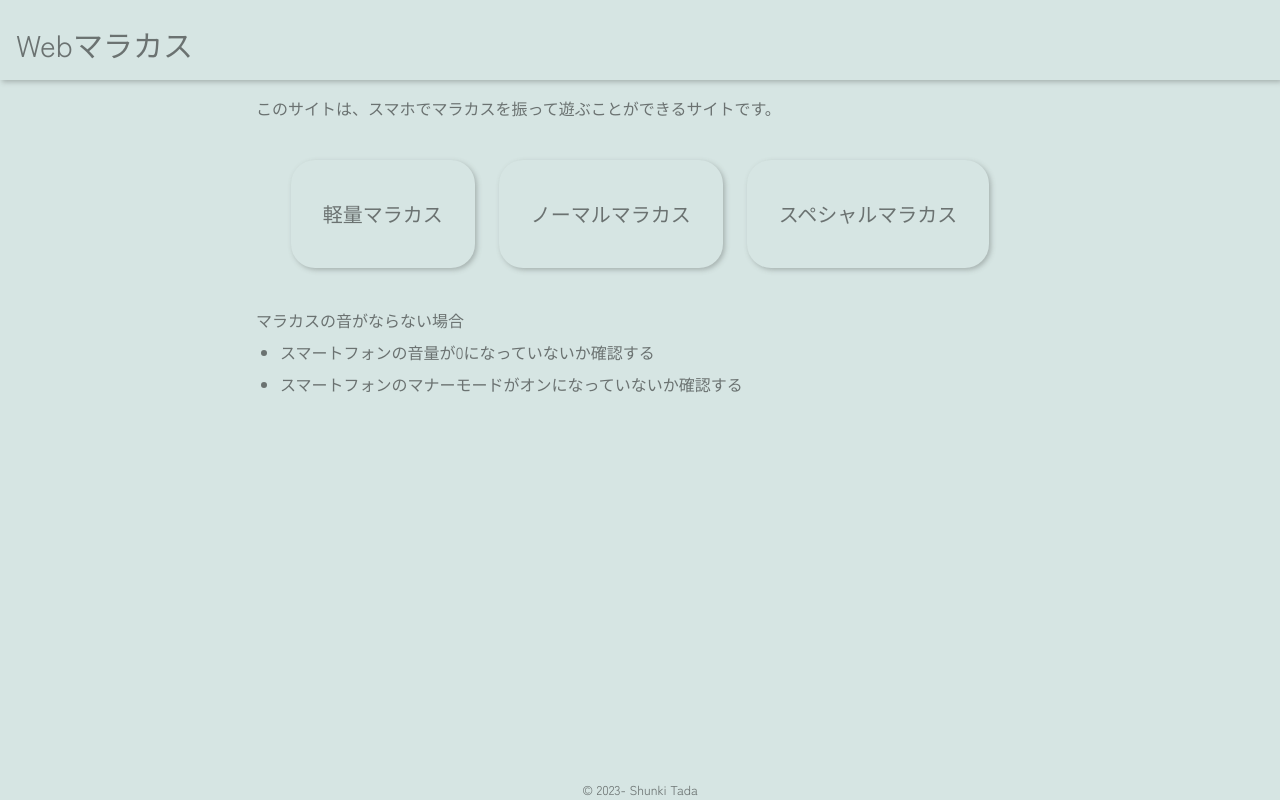
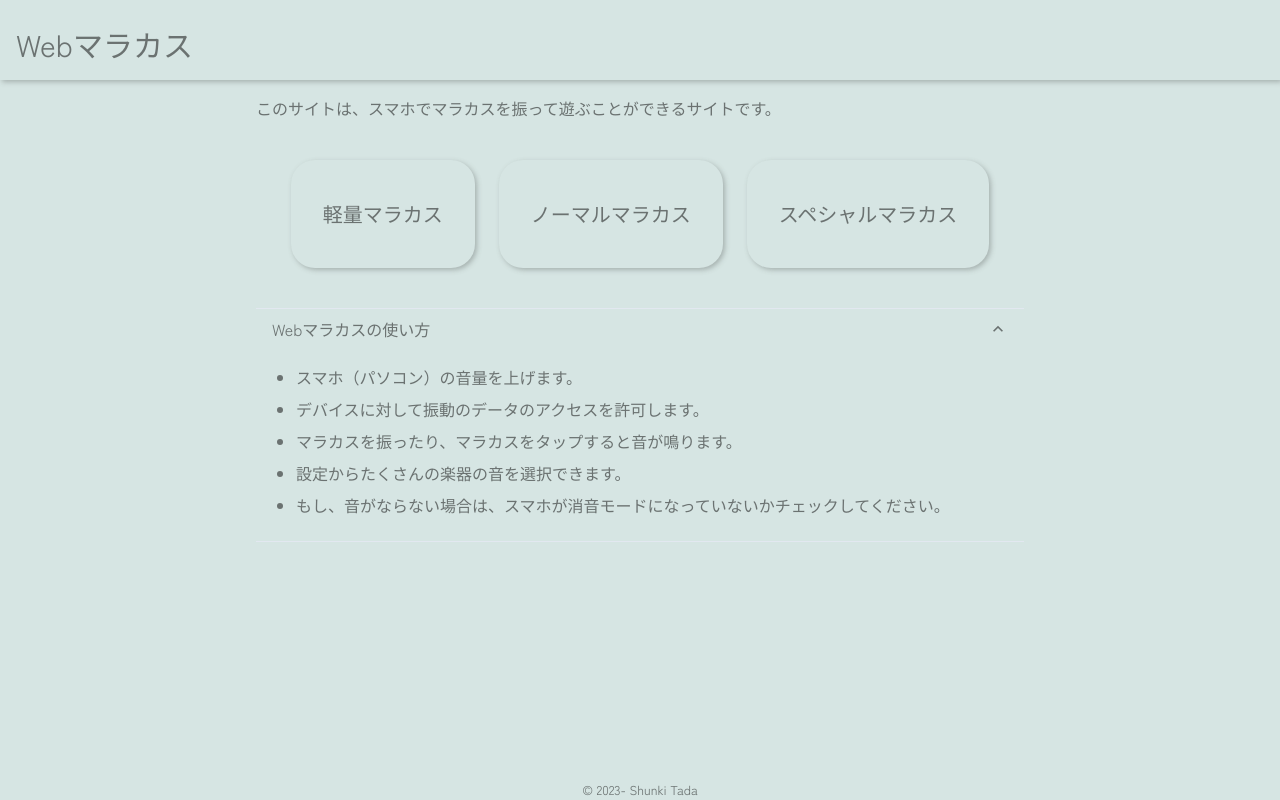
Before and after one commit to Shunkicreate/web-maracas, a Next.js app: page / in a window 1280 px wide. Built offline with nearby package versions, Linux system fonts and the light colour scheme.

Commit message:
suspenseで、使い方説明

```diff
--- a/src/app/page.tsx
+++ b/src/app/page.tsx
@@ -2,7 +2,7 @@
 import Description from "@/components/Description";
 import NavigateButton from "@/components/NavigateButton";
 import SoundWarning from "@/components/SoundWarning";
-import Loading from "./loading";
+import SiteExplanationLazy from "@/components/SiteExplanationLazy";
 const Page = () => {
 	const navigationButtonProps = [
 		{
@@ -32,7 +32,7 @@ const Page = () => {
 					})}
 				</div>
 			</div>
-      <SoundWarning />
+			<SiteExplanationLazy />
 		</>
 	);
 };
--- a/src/components/MaracasSelectMenu.tsx
+++ b/src/components/MaracasSelectMenu.tsx
@@ -33,7 +33,7 @@ const MaracasSelectMenu = (props: MaracasSelectMenuProps) => {
         borderRadius={"1.5rem"}
         height={"fit-content"}
       >
-        <h2 className="py-4 px-2">{modeTextState}</h2>
+        <h1 className="py-4 px-2">{modeTextState}</h1>
       </MenuButton>
       <MenuList
         color={fontColor}
@@ -48,7 +48,7 @@ const MaracasSelectMenu = (props: MaracasSelectMenuProps) => {
             onClick={() => setModeTextState(text)}
             background={bg}
           >
-            <Link href={menuTextLink[i]}>{text}マラカス</Link>
+            <Link href={menuTextLink[i]}><h2 className="">{text}マラカス</h2></Link>
           </MenuItem>
         ))}
         <MenuItem
--- /dev/null
+++ b/src/components/SiteExplanation.tsx
@@ -0,0 +1,15 @@
+const SiteExplanation = () => {
+	return (
+		<div>
+			<ul>
+				<li>スマホ（パソコン）の音量を上げます。</li>
+				<li>デバイスに対して振動のデータのアクセスを許可します。</li>
+				<li>マラカスを振ったり、マラカスをタップすると音が鳴ります。</li>
+				<li>設定からたくさんの楽器の音を選択できます。</li>
+				<li>もし、音がならない場合は、スマホが消音モードになっていないかチェックしてください。</li>
+			</ul>
+		</div>
+	);
+};
+
+export default SiteExplanation;
--- /dev/null
+++ b/src/components/SiteExplanationLazy.tsx
@@ -0,0 +1,28 @@
+import { Accordion, AccordionItem, AccordionButton, AccordionPanel, AccordionIcon, Box } from "@chakra-ui/react";
+import { Suspense, lazy } from "react";
+import IsLoading from "./IsLoading";
+const AsyncContent = lazy(() => import("./SiteExplanation"));
+
+const SiteExplanationLazy = () => {
+	return (
+		<Accordion defaultIndex={[0]} allowMultiple>
+			<AccordionItem>
+				<h2>
+					<AccordionButton>
+						<Box as='span' flex='1' textAlign='left'>
+							Webマラカスの使い方
+						</Box>
+						<AccordionIcon />
+					</AccordionButton>
+				</h2>
+				<AccordionPanel pb={4}>
+					<Suspense fallback={<IsLoading />}>
+						<AsyncContent />
+					</Suspense>
+				</AccordionPanel>
+			</AccordionItem>
+		</Accordion>
+	);
+};
+
+export default SiteExplanationLazy;
```
